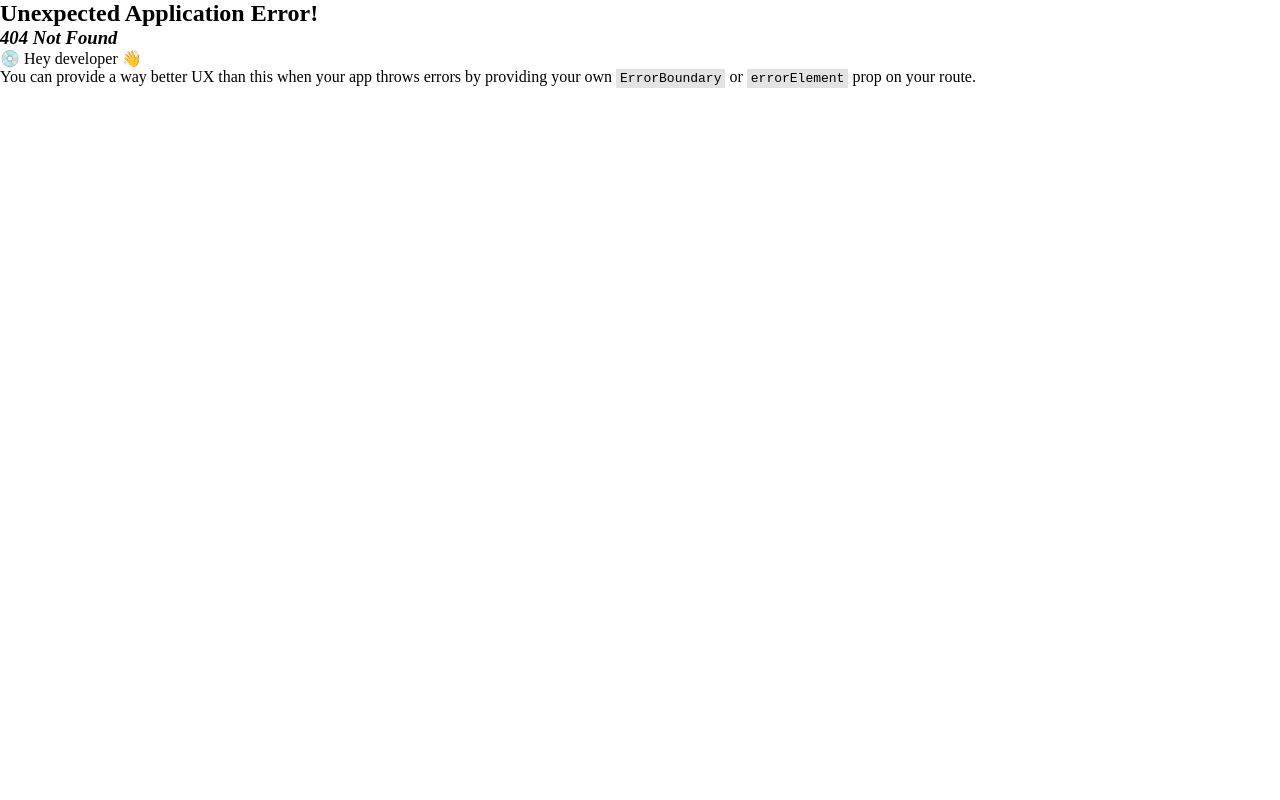
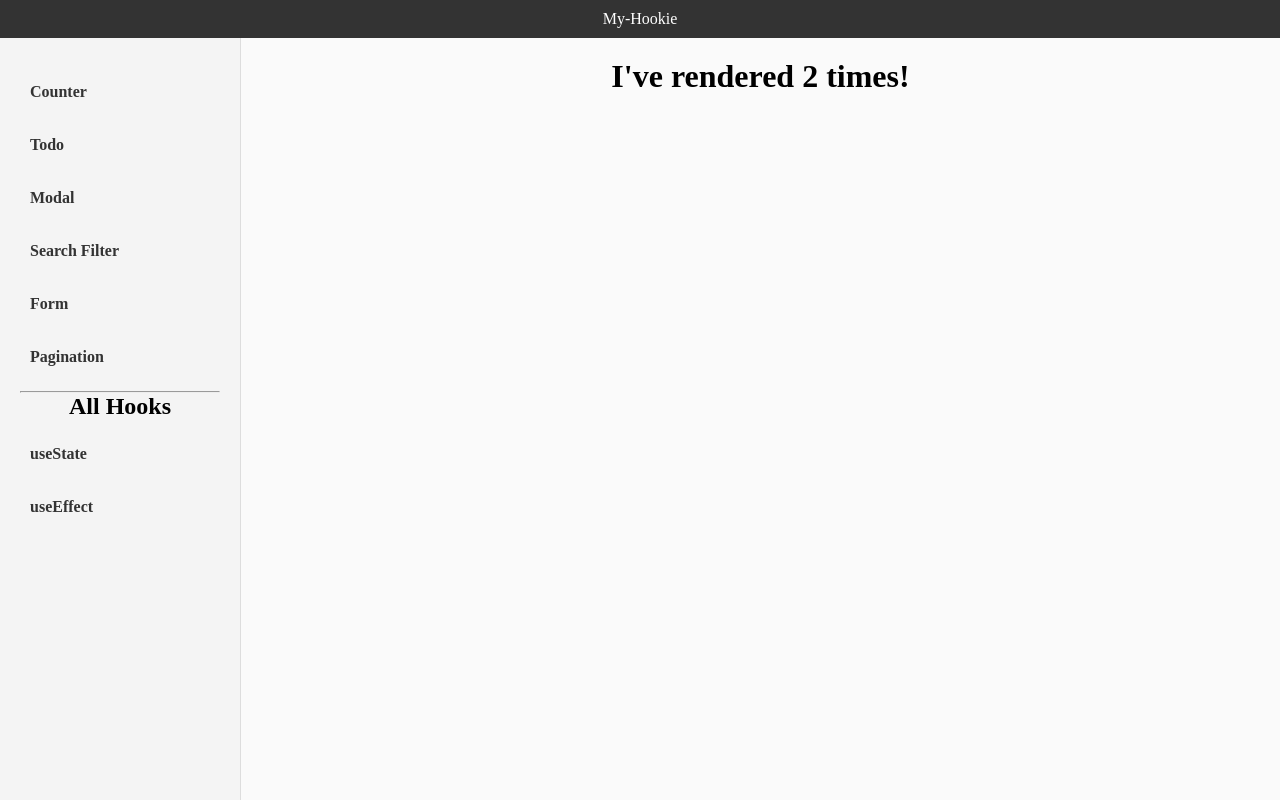
Before and after one commit to nityapriya-sahu/my-hookie, a React (Vite) app: page /use-effect in a window 1280 px wide. Before the commit this address had no page. Built offline with nearby package versions, Linux system fonts and the light colour scheme.

Commit message:
useEffect revised

```diff
--- /dev/null
+++ b/src/components/All Hooks/UseEffectComp.jsx
@@ -0,0 +1,36 @@
+import React, { useEffect, useState } from "react";
+
+const UseEffectComp = () => {
+  const [count, setCount] = useState(0);
+
+  //Without Dependency array
+  useEffect(() => {
+    setTimeout(() => {
+      setCount(count + 1);
+    }, 2000);
+    // console.log("1st useeffect called");
+  });
+
+  //Without Dependency
+  useEffect(() => {
+    setTimeout(() => {
+      setCount(count + 1);
+    }, 2000);
+    // console.log("2nd useeffect called");
+  }, []);
+
+  //Without Dependency array value
+  useEffect(() => {
+    setTimeout(() => {
+      setCount(count + 1);
+    }, 2000);
+    // console.log("3rd useeffect called");
+  }, [count]);
+  return (
+    <div>
+      <h1>I've rendered {count} times!</h1>
+    </div>
+  );
+};
+
+export default UseEffectComp;
--- a/src/components/MasterLayout/MasterLayout.jsx
+++ b/src/components/MasterLayout/MasterLayout.jsx
@@ -32,6 +32,9 @@ const MasterLayout = () => {
             <li>
               <Link to="/use-state">useState</Link>
             </li>
+            <li>
+              <Link to="/use-effect">useEffect</Link>
+            </li>
           </ul>
         </aside>
 
--- a/src/main.jsx
+++ b/src/main.jsx
@@ -17,6 +17,7 @@ import PaginationDemo from "./components/PaginationDemo";
 import SearchFilter from "./components/SearchFilter";
 // ...............................
 import UseStateComp from "./components/All Hooks/UseStateComp";
+import UseEffectComp from "./components/All Hooks/UseEffectComp";
 
 const routers = createBrowserRouter([
   {
@@ -40,6 +41,7 @@ const routers = createBrowserRouter([
       { path: "pagination", element: <PaginationDemo /> },
       // .........................................
       { path: "use-state", element: <UseStateComp /> },
+      { path: "use-effect", element: <UseEffectComp /> },
     ],
   },
 ]);
```
